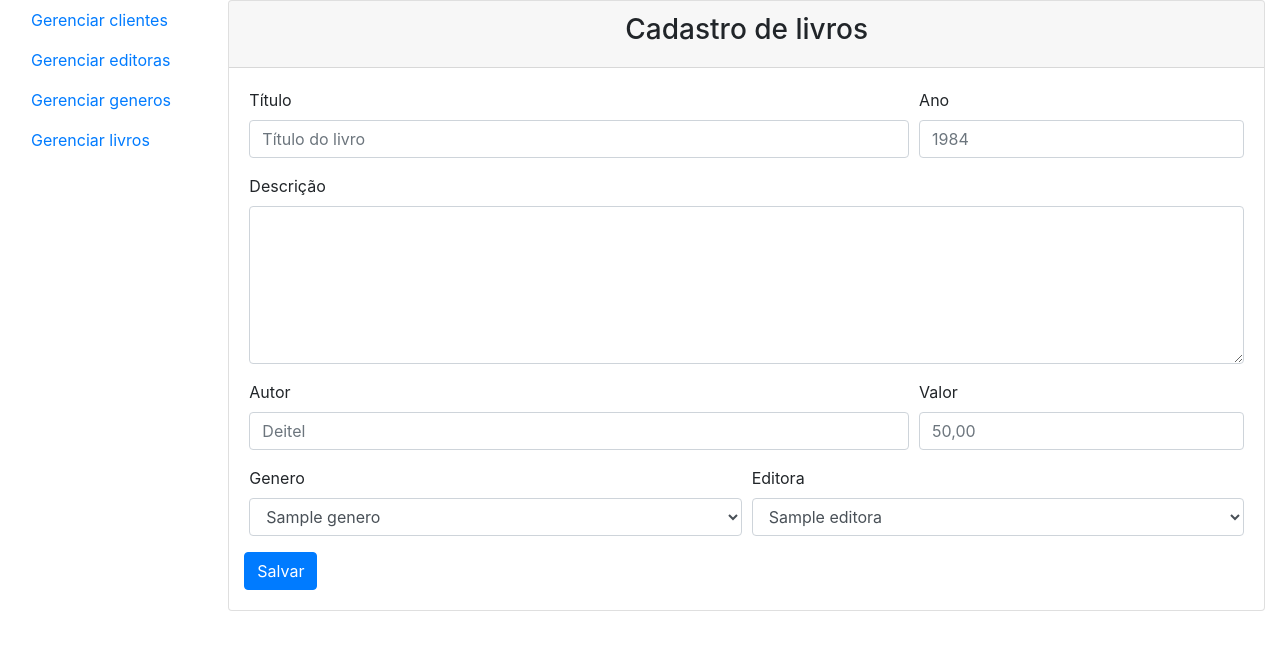
After one commit to renatoabreu14/progweb2, a PHP site: page /sistema/views/cadLivro.php in a window 1280 px wide. The commit adds this page. Shown: the top 650 px of the page. Run offline with PHP 8.4, Linux system fonts and the light colour scheme; tables that the repository leaves empty or names only in its code hold one stand-in row (values such as "Sample post").

Commit message:
Aula do dia 07/05/2019 e 11/05/2019 Cadastro de livro com composição de genero e editora

```diff
--- /dev/null
+++ b/sistema/controllers/LivroController.php
@@ -0,0 +1,107 @@
+<?php
+
+require_once 'Conexao.php';
+require_once '../models/Livro.php';
+
+
+class LivroController{
+
+    public static function salvar(Livro $livro){
+        if ($livro->getId() > 0){
+            return self::alterar($livro);
+        }else{
+            return self::inserir($livro);
+        }
+    }
+
+    private static function inserir(Livro $livro){
+        $sql = "INSERT INTO livro (titulo, descricao, autor, idgenero, ideditora, valor, ano) VALUES (:titulo, :descricao, :autor, :idgenero, :ideditora, :valor, :ano)";
+
+        $db = Conexao::getInstance();
+        $stmt = $db->prepare($sql);
+        $stmt->bindValue(':titulo', $livro->getTitulo());
+        $stmt->bindValue(':descricao', $livro->getDescricao());
+        $stmt->bindValue(':autor', $livro->getAutor());
+        $stmt->bindValue(':idgenero', $livro->getGenero()->getId());
+        $stmt->bindValue(':ideditora', $livro->getEditora()->getId());
+        $stmt->bindValue(':valor', $livro->getValor());
+        $stmt->bindValue(':ano', $livro->getAno());
+
+        $stmt->execute();
+
+        return "OK";
+    }
+
+    private static function alterar(Livro $livro){
+        $sql = "UPDATE livro SET titulo=:titulo, descricao=:descricao,
+    autor=:autor, idgenero=:idgenero, ideditora=:ideditora,
+    valor=:valor, ano=:ano WHERE id=:id";
+
+        $db = Conexao::getInstance();
+        $stmt = $db->prepare($sql);
+        $stmt->bindValue(':titulo', $livro->getTitulo());
+        $stmt->bindValue(':descricao', $livro->getDescricao());
+        $stmt->bindValue(':autor', $livro->getAutor());
+        $stmt->bindValue(':idgenero', $livro->getGenero()->getId());
+        $stmt->bindValue(':ideditora', $livro->getEditora()->getId());
+        $stmt->bindValue(':valor', $livro->getValor());
+        $stmt->bindValue(':ano', $livro->getAno());
+        $stmt->bindValue(':id', $livro->getId());
+
+        $stmt->execute();
+
+        return "OK";
+    }
+
+    public static function excluir($id){
+        $sql = "DELETE FROM livro WHERE id = :id";
+        $db = Conexao::getInstance();
+        $stmt = $db->prepare($sql);
+        $stmt->bindValue(':id', $id);
+        $stmt->execute();
+    }
+
+    public static function trazerTodos(){
+        $sql = "SELECT l.*, g.nome AS genero, e.nome AS editora FROM livro l INNER JOIN genero g ON g.id = l.idgenero INNER JOIN editora e ON e.id = l.ideditora";
+        $db = Conexao::getInstance();
+        $stmt = $db->query($sql);
+        $listagem = $stmt->fetchAll(PDO::FETCH_ASSOC);
+
+        $arrRetorno = array();
+        foreach ($listagem as $itemLista){
+            $arrRetorno[] = self::popularLivro($itemLista);
+        }
+        return $arrRetorno;
+    }
+
+    private static function popularLivro($itemLista){
+        $livro = new Livro();
+        $livro->setId($itemLista['id']);
+        $livro->setTitulo($itemLista['titulo']);
+        $livro->setDescricao($itemLista['descricao']);
+        $livro->setAutor($itemLista['autor']);
+        $livro->setValor($itemLista['valor']);
+        $livro->setAno($itemLista['ano']);
+        $livro->getGenero()->setId($itemLista['idgenero']);
+        $livro->getGenero()->setNome($itemLista['genero']);
+        $livro->getEditora()->setId($itemLista['ideditora']);
+        $livro->getEditora()->setNome($itemLista['editora']);
+        return $livro;
+    }
+
+    public static function buscarLivro($id){
+        $sql = "SELECT l.*, g.nome AS genero, e.nome AS editora FROM livro l INNER JOIN genero g ON g.id = l.idgenero INNER JOIN editora e ON e.id = l.ideditora WHERE l.id = :id";
+        $db = Conexao::getInstance();
+
+        $stmt = $db->prepare($sql);
+        $stmt->bindValue(':id', $id);
+        $stmt->execute();
+
+        $listagem = $stmt->fetchAll(PDO::FETCH_ASSOC);
+
+        if (count($listagem) > 0){
+            return self::popularLivro($listagem[0]);
+        }
+    }
+
+}
--- /dev/null
+++ b/sistema/models/Livro.php
@@ -0,0 +1,157 @@
+<?php
+
+require_once 'Editora.php';
+require_once 'Genero.php';
+
+
+class Livro{
+    private $id;
+    private $titulo;
+    private $descricao;
+    private $autor;
+    private $genero;
+    private $editora;
+    private $valor;
+    private $ano;
+
+    /**
+     * Livro constructor.
+     * @param $id
+     */
+    public function __construct()
+    {
+        $this->id = 0;
+        $this->genero = new Genero();
+        $this->editora = new Editora();
+    }
+
+
+    /**
+     * @return mixed
+     */
+    public function getId()
+    {
+        return $this->id;
+    }
+
+    /**
+     * @param mixed $id
+     */
+    public function setId($id)
+    {
+        $this->id = $id;
+    }
+
+    /**
+     * @return mixed
+     */
+    public function getTitulo()
+    {
+        return $this->titulo;
+    }
+
+    /**
+     * @param mixed $titulo
+     */
+    public function setTitulo($titulo)
+    {
+        $this->titulo = $titulo;
+    }
+
+    /**
+     * @return mixed
+     */
+    public function getDescricao()
+    {
+        return $this->descricao;
+    }
+
+    /**
+     * @param mixed $descricao
+     */
+    public function setDescricao($descricao)
+    {
+        $this->descricao = $descricao;
+    }
+
+    /**
+     * @return mixed
+     */
+    public function getAutor()
+    {
+        return $this->autor;
+    }
+
+    /**
+     * @param mixed $autor
+     */
+    public function setAutor($autor)
+    {
+        $this->autor = $autor;
+    }
+
+    /**
+     * @return mixed
+     */
+    public function getGenero()
+    {
+        return $this->genero;
+    }
+
+    /**
+     * @param mixed $genero
+     */
+    public function setGenero($genero)
+    {
+        $this->genero = $genero;
+    }
+
+    /**
+     * @return mixed
+     */
+    public function getEditora()
+    {
+        return $this->editora;
+    }
+
+    /**
+     * @param mixed $editora
+     */
+    public function setEditora($editora)
+    {
+        $this->editora = $editora;
+    }
+
+    /**
+     * @return mixed
+     */
+    public function getValor()
+    {
+        return $this->valor;
+    }
+
+    /**
+     * @param mixed $valor
+     */
+    public function setValor($valor)
+    {
+        $this->valor = $valor;
+    }
+
+    /**
+     * @return mixed
+     */
+    public function getAno()
+    {
+        return $this->ano;
+    }
+
+    /**
+     * @param mixed $ano
+     */
+    public function setAno($ano)
+    {
+        $this->ano = $ano;
+    }
+
+}
--- /dev/null
+++ b/sistema/views/cadLivro.php
@@ -0,0 +1,127 @@
+<?php
+require_once "../models/Livro.php";
+require_once "../controllers/LivroController.php";
+require_once "../controllers/GeneroController.php";
+require_once "../controllers/EditoraController.php";
+
+$livro = new Livro();
+
+if (isset($_GET['id'])){
+    $livro = LivroController::buscarLivro($_GET['id']);
+}
+
+if(isset($_POST['salvar'])){
+    $livro->setId($_POST['id']);
+    $livro->setTitulo($_POST['titulo']);
+    $livro->setDescricao($_POST['descricao']);
+    $livro->setAutor($_POST['autor']);
+    $livro->setValor($_POST['valor']);
+    $livro->setAno($_POST['ano']);
+    $livro->setGenero(GeneroController::buscarGenero($_POST['genero']));
+    $livro->setEditora(EditoraController::buscarEditora($_POST['editora']));
+
+    LivroController::salvar($livro);
+    header('Location:listaLivros.php');
+    //echo var_dump($livro);
+}
+
+?>
+
+<!doctype html>
+<html lang="pt-br">
+<head>
+    <meta charset="UTF-8">
+    <meta name="viewport"
+          content="width=device-width, user-scalable=no, initial-scale=1.0, maximum-scale=1.0, minimum-scale=1.0">
+    <meta http-equiv="X-UA-Compatible" content="ie=edge">
+    <link rel="stylesheet" href="css/bootstrap.min.css">
+    <title>Document</title>
+</head>
+<body>
+
+
+<div class="container-fluid">
+    <div class="row">
+        <div class="col-md-2">
+            <!--Menu-->
+            <?php
+            include_once "menu.php";
+            ?>
+        </div>
+
+        <div class="col-md-10">
+            <!--Conteúdo-->
+            <div class="card">
+                <div class="card-header">
+                    <h3 class="text-center">Cadastro de livros</h3>
+                </div>
+                <div class="card-body">
+                    <form action="cadLivro.php" method="post">
+                        <input type="hidden" name="id" value="<?php echo $livro->getId();?>">
+                        <div class="form-row">
+                            <div class="form-group col-md-8">
+                                <label for="">Título</label>
+                                <input type="text" class="form-control" placeholder="Título do livro" name="titulo" value="<?php echo $livro->getTitulo();?>">
+                            </div>
+                            <div class="form-group col-md-4">
+                                <label for="">Ano</label>
+                                <input type="text" class="form-control" placeholder="1984" name="ano" value="<?php echo $livro->getAno();?>">
+                            </div>
+                            <div class="form-group col-md-12">
+                                <label for="">Descrição</label>
+                                <textarea name="descricao" id="" cols="30" rows="6" class="form-control"><?php echo $livro->getDescricao();?></textarea>
+                            </div>
+                            <div class="form-group col-md-8">
+                                <label for="">Autor</label>
+                                <input type="text" class="form-control" placeholder="Deitel" name="autor" value="<?php echo $livro->getAutor();?>">
+                            </div>
+
+                            <div class="form-group col-md-4">
+                                <label for="">Valor</label>
+                                <input type="text" class="form-control" placeholder="50,00" name="valor" value="<?php echo $livro->getValor();?>">
+                            </div>
+
+                            <div class="form-group col-md-6">
+                                <label for="">Genero</label>
+                                <select name="genero" id="" class="form-control">
+                                    <?php
+                                        $listaGeneros = GeneroController::trazerTodos();
+                                        foreach($listaGeneros as $genero){
+                                            if ($livro->getGenero()->getId() == $genero->getId()){
+                                                echo "<option value = '" . $genero->getId() . "' selected>" . $genero->getNome() . "</option>";
+                                            }else {
+                                                echo "<option value = '" . $genero->getId() . "'>" . $genero->getNome() . "</option>";
+                                            }
+                                        }
+                                    ?>
+                                </select>
+
+                            </div>
+                            <div class="form-group col-md-6">
+                                <label for="">Editora</label>
+                                <select name="editora" id="" class="form-control">
+                                    <?php
+                                    $listaEditoras = EditoraController::trazerTodos();
+                                    foreach($listaEditoras as $editora){
+                                        if ($livro->getEditora()->getId() == $editora->getId()){
+                                            echo "<option value = '".$editora->getId()."' selected>".$editora->getNome()."</option>";
+                                        }else{
+                                            echo "<option value = '".$editora->getId()."'>".$editora->getNome()."</option>";
+                                        }
+                                    }
+                                    ?>
+                                </select>
+                            </div>
+                            <button class="btn btn-primary" type="submit" name="salvar">Salvar</button>
+                        </div><!--form-row-->
+                    </form>
+                </div><!--card-body-->
+            </div><!--card-->
+        </div>
+    </div>
+</div>
+
+<script src="js/jquery-3.3.1.js"></script>
+<script src="js/bootstrap.min.js"></script>
+</body>
+</html>
--- a/sistema/views/menu.php
+++ b/sistema/views/menu.php
@@ -23,6 +23,4 @@ genero
 editora
 valor
 ano
-
-
 -->
```
Also changed, not shown: sistema/views/listaLivros.php (added, +74 -0 lines), sistema/views/verLivro.php (added, +70 -0 lines).
